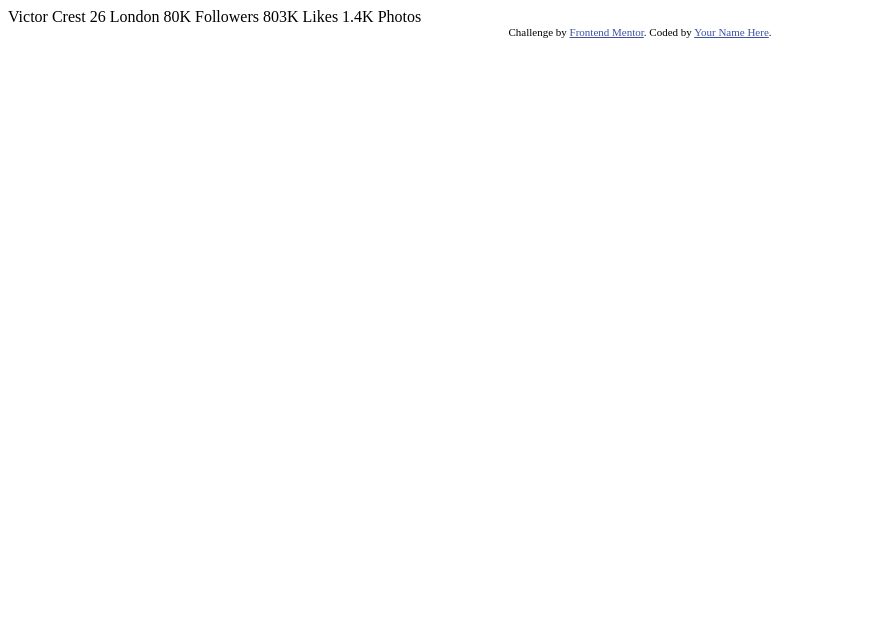
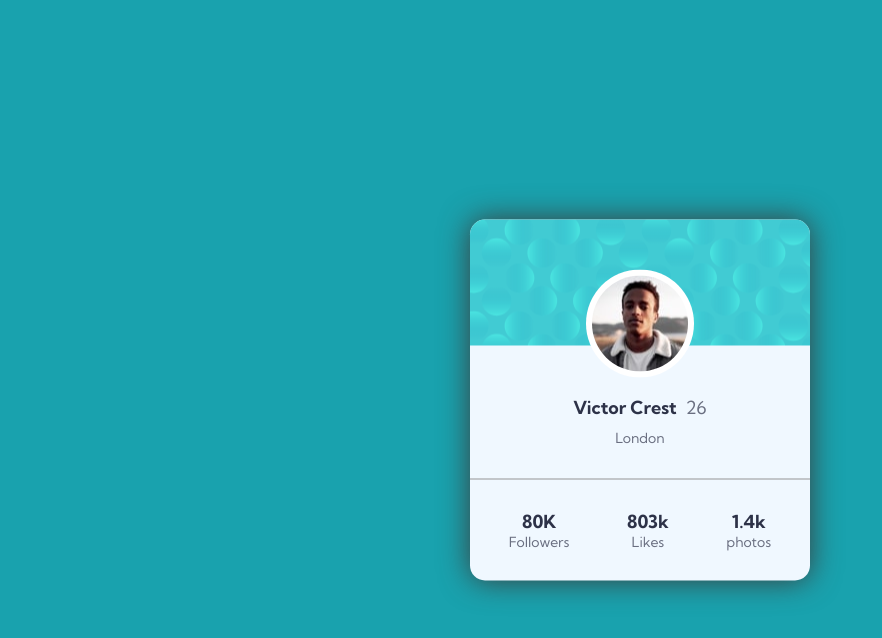
Before and after one commit to Adityathakur12/frontend-mentor-project, a plain HTML site: page project-3/profile-card-component-main/index.html in a window 1280 px wide. Shown: the whole page, without its empty margins (0-882 px from the left). Drawn offline with Linux system fonts and the light colour scheme.

Commit message:
profile cadr component

```diff
--- a/project-3/profile-card-component-main/index.html
+++ b/project-3/profile-card-component-main/index.html
@@ -4,31 +4,37 @@
   <meta charset="UTF-8">
   <meta name="viewport" content="width=device-width, initial-scale=1.0"> <!-- displays site properly based on user's device -->
 
-  <link rel="icon" type="image/png" sizes="32x32" href="./images/favicon-32x32.png">
-
+  <link rel="icon" type="image/png" sizes="32x32" href="images/favicon-32x32.png">
+  <link rel="stylesheet" href="style.css">
   <title>Frontend Mentor | Profile card component</title>
 
-  <!-- Feel free to remove these styles or customise in your own stylesheet 👍 -->
-  <style>
-    .attribution { font-size: 11px; text-align: center; }
-    .attribution a { color: hsl(228, 45%, 44%); }
-  </style>
+
 </head>
 <body>
-  Victor Crest
-  26
-  London
-  80K
-  Followers
 
-  803K
-  Likes
+  <div class="contener">
 
-  1.4K
-  Photos
-  <div class="attribution">
-    Challenge by <a href="https://www.frontendmentor.io?ref=challenge" target="_blank">Frontend Mentor</a>.
-    Coded by <a href="#">Your Name Here</a>.
-  </div>
+      <img class="img" src="images/image-victor.jpg" alt="">
+
+    <div class="middle-text">
+      <h1> Victor Crest <span>26</span></h1>
+      <p>London</p>
+    </div>
+    <div class="bottom-text">
+      <div class="data">
+        <h3>80K</h3>
+        <p>Followers</p>
+      </div>
+      <div class="data">
+        <h3>803k</h3>
+        <p>Likes</p>
+      </div>
+      <div class="data">
+        <h3>1.4k</h3>
+        <p>photos</p>
+      </div>
+    </div>
+  </div><br>
+
 </body>
 </html>
--- /dev/null
+++ b/project-3/profile-card-component-main/style.css
@@ -0,0 +1,83 @@
+@import url('https://fonts.googleapis.com/css2?family=Kumbh+Sans:wght@400;700&display=swap');
+
+
+*{
+    margin:0;
+    padding: 0;
+    box-sizing: border-box;
+
+}
+
+body{
+  background-color:hsl(185, 75%, 39%);
+  font-family: 'Kumbh Sans', Courier, monospace;
+
+}
+.contener{
+    position: absolute;
+    top: 50%;
+    left: 50%;
+    transform: translate(-50%,-50%);
+    text-align: center;
+    background-color: aliceblue;
+    min-width: 340px;
+    border-radius: 15px;
+    box-shadow: 0px 0px 30px rgb(60, 60, 60);
+}
+.contener::after{
+    content: "";
+    position: absolute;
+    background-image:url(images/bg-pattern-card.svg);
+    width: 100%;
+    height: 35%;
+    top: 0;
+    left: 0;
+    border-radius: 15px 15px 0px 0px;
+    z-index: -1;
+}
+
+.img{
+    background-color: white;
+    padding: 6px;
+    border-radius: 50%;
+    position: relative;
+    top: 50px;
+}
+.middle-text{
+    margin-top: 4rem;
+}
+.middle-text h1{
+    font-size:18px ;
+    font-weight: 700;
+    color: hsl(229, 23%, 23%);
+}
+
+.middle-text h1 span{
+    font-weight: 400;
+    color: hsl(227, 10%, 46%);
+    margin-left: 5px;
+}
+.middle-text p{
+    font-weight: 400;
+    font-size: 14px;
+    color: hsl(227, 10%, 46%);
+    margin-top: 10px;
+}
+
+.bottom-text{
+    display: flex;
+    justify-content: space-around;
+    margin-top: 2rem;
+    border-top: 1px solid hsl(0, 0%, 59%);
+    padding: 30px 10px;
+}
+.data h3{
+    color: hsl(229, 23%, 23%);
+    font-size: 18px;
+    font-weight: 700;
+}
+.data p{
+    color: hsl(227, 10%, 46%);
+    font-size: 14px;
+    font-weight: 400;
+}
```
Also changed, not shown: project-3/profile-card-component-main/design/desktop-design.jpg (deleted), project-3/profile-card-component-main/design/desktop-preview.jpg (deleted), project-3/profile-card-component-main/design/mobile-design.jpg (deleted), 1 other file.
